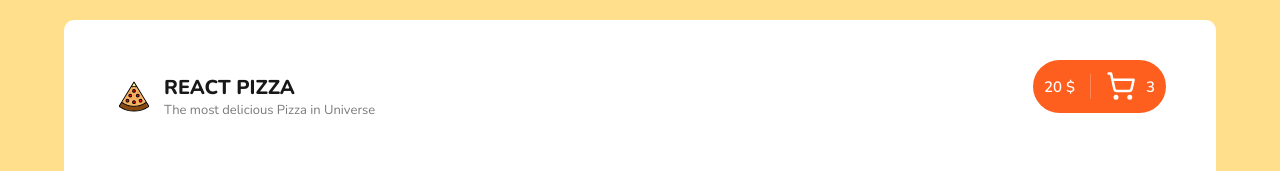
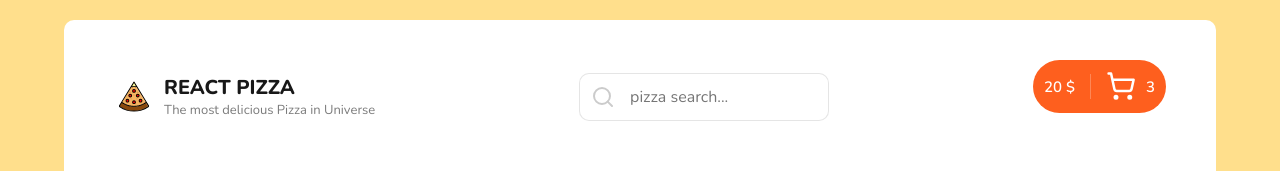
Before and after one commit to SeverinDenys/React-Pizza-Website, a React (Vite) app: page / in a window 1280 px wide. Shown: the top 171 px of the page. Built offline with nearby package versions, Linux system fonts and the light colour scheme; no server answers.

Commit message:
added search component to header. no functionality

```diff
--- a/src/components/Header/Header.jsx
+++ b/src/components/Header/Header.jsx
@@ -1,6 +1,7 @@
 import PizzaLogoIcon from "../../assets/icons/pizza-logo.svg";
 import { ShoppingCart } from "lucide-react";
 import { Link } from "react-router-dom";
+import Search from "../Search";
 
 const Header = () => {
   return (
@@ -15,6 +16,7 @@ const Header = () => {
             </div>
           </div>
         </Link>
+        <Search/>
         <div className="header__cart">
           <Link to="/cart.html" className="button button--cart">
             <span>20 $</span>
--- /dev/null
+++ b/src/components/Search/Search.module.scss
@@ -0,0 +1,25 @@
+.root {
+  position: relative;
+}
+
+.input {
+  border: 1px solid rgba(0, 0, 0, 0.1);
+  padding: 1.2rem 2rem;
+  padding-left: 5rem;
+  width: 25rem;
+  border-radius: 1rem;
+  font-size: 1.6rem;
+
+  &:focus {
+    border: 1px solid rgba(0, 0, 0, 0.2);
+  }
+}
+
+.icon {
+  width: 2.4rem;
+  height: 2.4rem;
+  opacity: 0.2;
+  position: absolute;
+  left: 1.2rem;
+  top: 1.2rem;
+}
--- /dev/null
+++ b/src/components/Search/index.jsx
@@ -0,0 +1,29 @@
+import styles from "./Search.module.scss";
+
+const Search = () => {
+  return (
+    <div className={styles.root}>
+      <svg
+        className={styles.icon}
+        width="20"
+        height="20"
+        viewBox="0 0 24 24"
+        fill="none"
+        stroke="black"
+        strokeWidth="2"
+        strokeLinecap="round"
+        strokeLinejoin="round"
+      >
+        <circle cx="11" cy="11" r="8" />
+        <line x1="21" y1="21" x2="16.65" y2="16.65" />
+      </svg>
+      <input
+        className={styles.input}
+        type="text"
+        placeholder="pizza search..."
+      />
+    </div>
+  );
+};
+
+export default Search;
```
Also changed, not shown: src/assets/icons/211817_search_strong_icon.svg (added).
